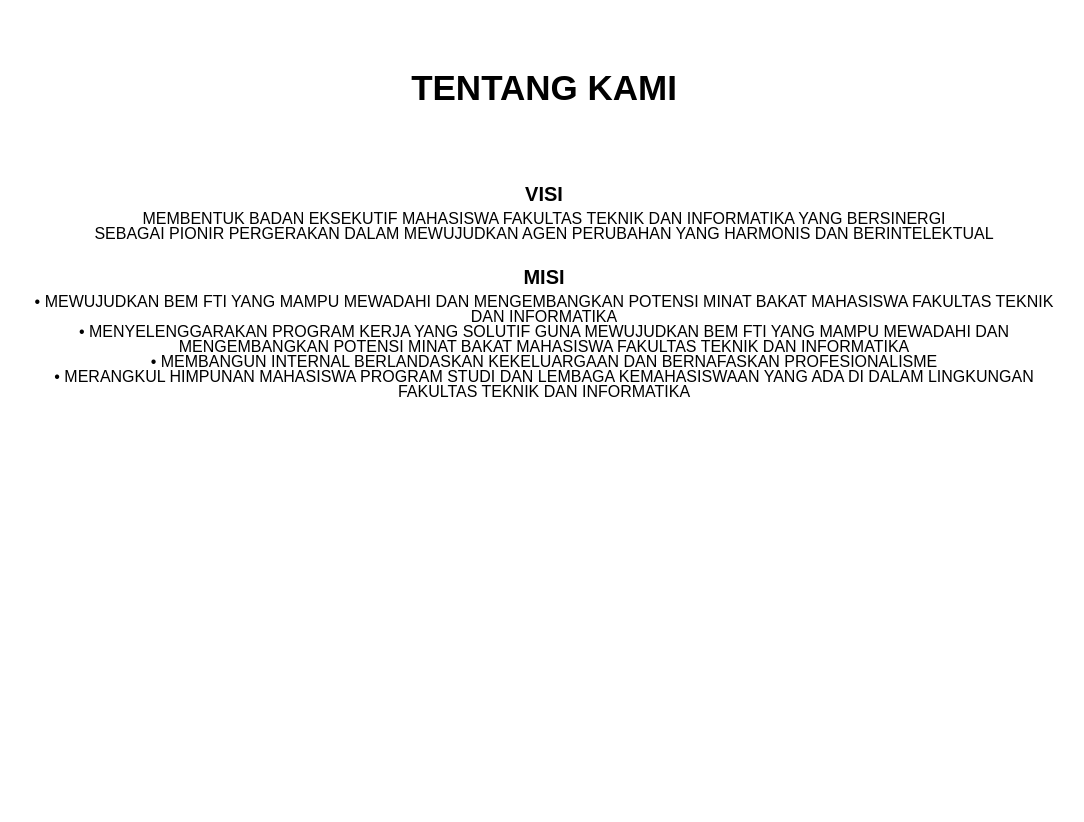
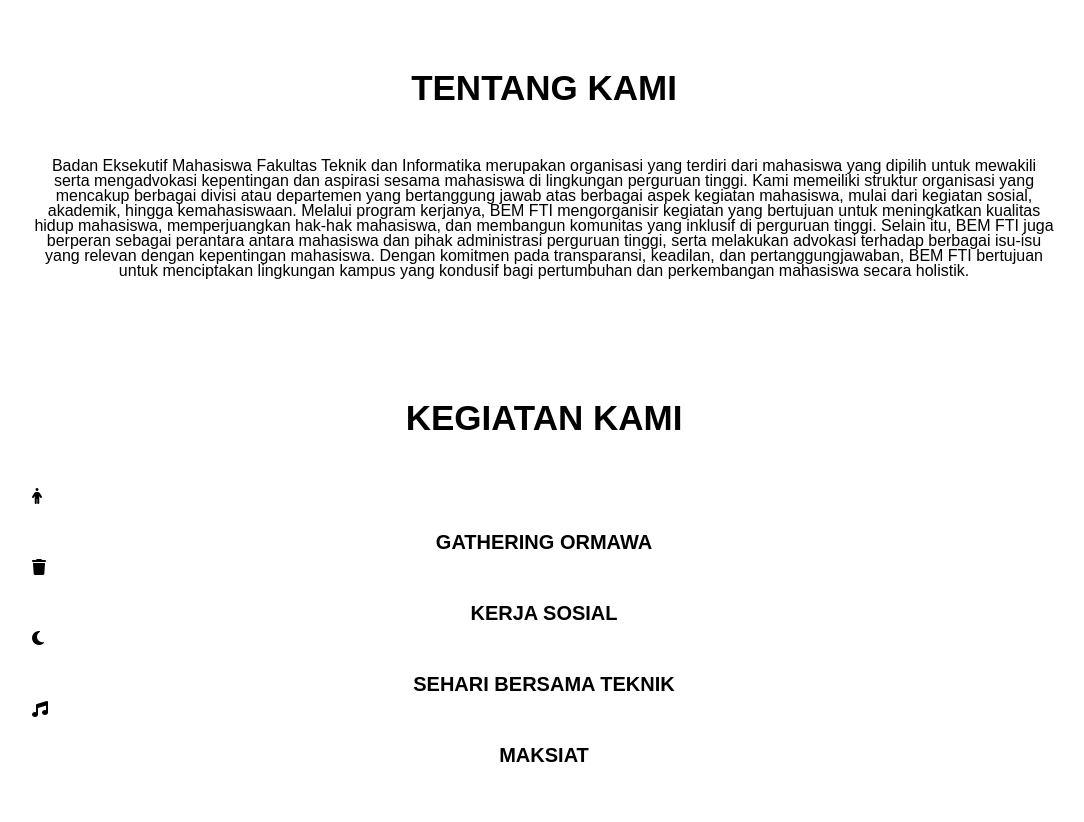
Before and after one commit to zefanyadireno/utspemogramanweb, a plain HTML site: page index.html in a window 1280 px wide. Shown: the part 678-1500 px from the top of the page, without its empty margins (96-1180 px from the left). Before the commit the page ends 1127 px from the top, so only its background shows below. Drawn offline with Linux system fonts and the light colour scheme.

Commit message:
MERUBAH HALAMAN TENTANG

```diff
--- a/index.html
+++ b/index.html
@@ -38,14 +38,32 @@
     <section class="tentang">
         <div class="container">
             <h3>TENTANG KAMI</h3>
-            <h4>VISI</h4>
-            <p>MEMBENTUK BADAN EKSEKUTIF MAHASISWA FAKULTAS TEKNIK DAN INFORMATIKA YANG BERSINERGI</p>
-            <p>SEBAGAI PIONIR PERGERAKAN DALAM MEWUJUDKAN AGEN PERUBAHAN YANG HARMONIS DAN BERINTELEKTUAL</p>
-            <h4>MISI</h4>
-            <p>• MEWUJUDKAN BEM FTI YANG MAMPU MEWADAHI DAN MENGEMBANGKAN POTENSI MINAT BAKAT MAHASISWA FAKULTAS TEKNIK DAN INFORMATIKA</p>
-            <p>• MENYELENGGARAKAN PROGRAM KERJA YANG SOLUTIF GUNA MEWUJUDKAN BEM FTI YANG MAMPU MEWADAHI DAN MENGEMBANGKAN POTENSI MINAT BAKAT MAHASISWA FAKULTAS TEKNIK DAN INFORMATIKA</p>
-            <p>• MEMBANGUN INTERNAL BERLANDASKAN KEKELUARGAAN DAN BERNAFASKAN PROFESIONALISME</p>
-            <p>• MERANGKUL HIMPUNAN MAHASISWA PROGRAM STUDI DAN LEMBAGA KEMAHASISWAAN YANG ADA DI DALAM LINGKUNGAN FAKULTAS TEKNIK DAN INFORMATIKA</p>
+            <p>Badan Eksekutif Mahasiswa Fakultas Teknik dan Informatika merupakan organisasi yang terdiri dari mahasiswa yang dipilih untuk mewakili serta mengadvokasi kepentingan dan aspirasi sesama mahasiswa di lingkungan perguruan tinggi. Kami memeiliki struktur organisasi yang mencakup berbagai divisi atau departemen yang bertanggung jawab atas berbagai aspek kegiatan mahasiswa, mulai dari kegiatan sosial, akademik, hingga kemahasiswaan. Melalui program kerjanya, BEM FTI mengorganisir kegiatan yang bertujuan untuk meningkatkan kualitas hidup mahasiswa, memperjuangkan hak-hak mahasiswa, dan membangun komunitas yang inklusif di perguruan tinggi. Selain itu, BEM FTI juga berperan sebagai perantara antara mahasiswa dan pihak administrasi perguruan tinggi, serta melakukan advokasi terhadap berbagai isu-isu yang relevan dengan kepentingan mahasiswa. Dengan komitmen pada transparansi, keadilan, dan pertanggungjawaban, BEM FTI bertujuan untuk menciptakan lingkungan kampus yang kondusif bagi pertumbuhan dan perkembangan mahasiswa secara holistik.</p>
+        </div>
+    </section>
+
+    <!--KEGIATAN-->
+    <section class="kegiatan">
+        <div class="container">
+            <h3>KEGIATAN KAMI</h3>
+            <div class="box">
+                <div class="col-4">
+                    <div class="icon"><i class="fa-solid fa-person"></i></div>
+                    <h4>GATHERING ORMAWA</h4>
+                </div>
+                <div class="col-4">
+                    <div class="icon"><i class="fa-solid fa-trash"></i></div>
+                    <h4>KERJA SOSIAL</h4>
+                </div>
+                <div class="col-4">
+                    <div class="icon"><i class="fa-solid fa-moon"></i></div>
+                    <h4>SEHARI BERSAMA TEKNIK</h4>
+                </div>
+                <div class="col-4">
+                    <div class="icon"><i class="fa-solid fa-music"></i></div>
+                    <h4>MAKSIAT</h4>
+                </div>
+            </div>
         </div>
     </section>
 </body>
```
